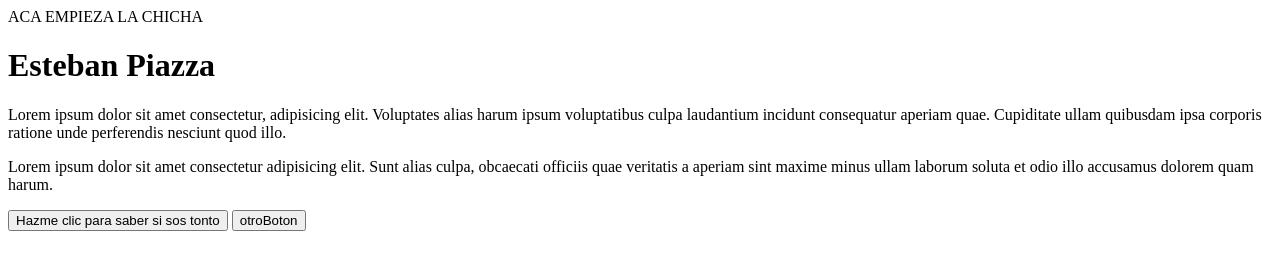
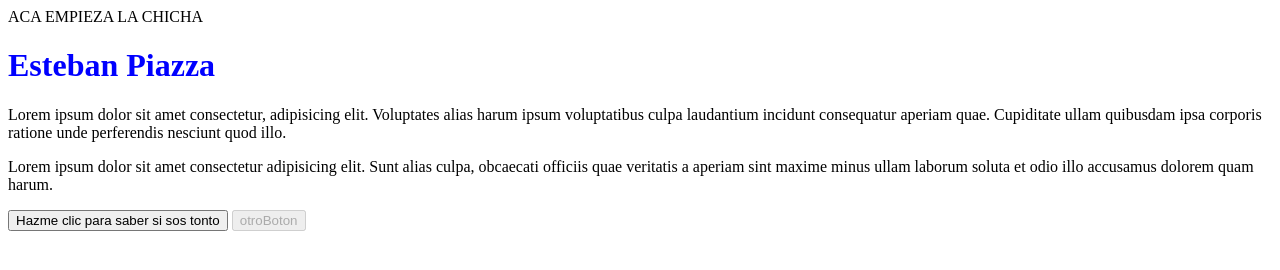
Before and after one commit to estebanpiazza/Pw2025L2C, a plain HTML site: page clase5DOM.html in a window 1280 px wide. Drawn offline with Linux system fonts and the light colour scheme.

Commit message:
Deshabilitar el segundo botón y ajustar la selección de imágenes en manejoDOM.js

```diff
--- a/clase5DOM.html
+++ b/clase5DOM.html
@@ -12,7 +12,7 @@
 <p class="textoGenerico">Lorem ipsum dolor sit amet consectetur, adipisicing elit. Voluptates alias harum ipsum voluptatibus culpa laudantium incidunt consequatur aperiam quae. Cupiditate ullam quibusdam ipsa corporis ratione unde perferendis nesciunt quod illo.</p>
 <p class="textoGenerico">Lorem ipsum dolor sit amet consectetur adipisicing elit. Sunt alias culpa, obcaecati officiis quae veritatis a aperiam sint maxime minus ullam laborum soluta et odio illo accusamus dolorem quam harum.</p>
 <input type="button" value="Hazme clic para saber si sos tonto" id="testDelTonto">
-<input type="button" value="otroBoton" id="otroBoton">
+<input type="button" value="otroBoton" id="otroBoton" disabled>
 <img src="" class="imagenGenerica" alt="">
 <img src="" class="imagenGenerica" alt="">
 <img src="" class="imagenGenerica" alt="">
--- a/manejoDOM.js
+++ b/manejoDOM.js
@@ -5,7 +5,9 @@ nombreUsuario.innerText = "Esteban Piazza"
 
 let textosGenericos = document.getElementsByClassName("textoGenerico")
 
-let imagenesGenericas = document.querySelector(".imagenGenerica")
+nombreUsuario.style.color="blue"
+
+let imagenesGenericas = document.querySelectorAll(".imagenGenerica")
 /* usamos . porque es una clase */
 
 let encabezado = document.querySelector("#nombreUsuario")
```
